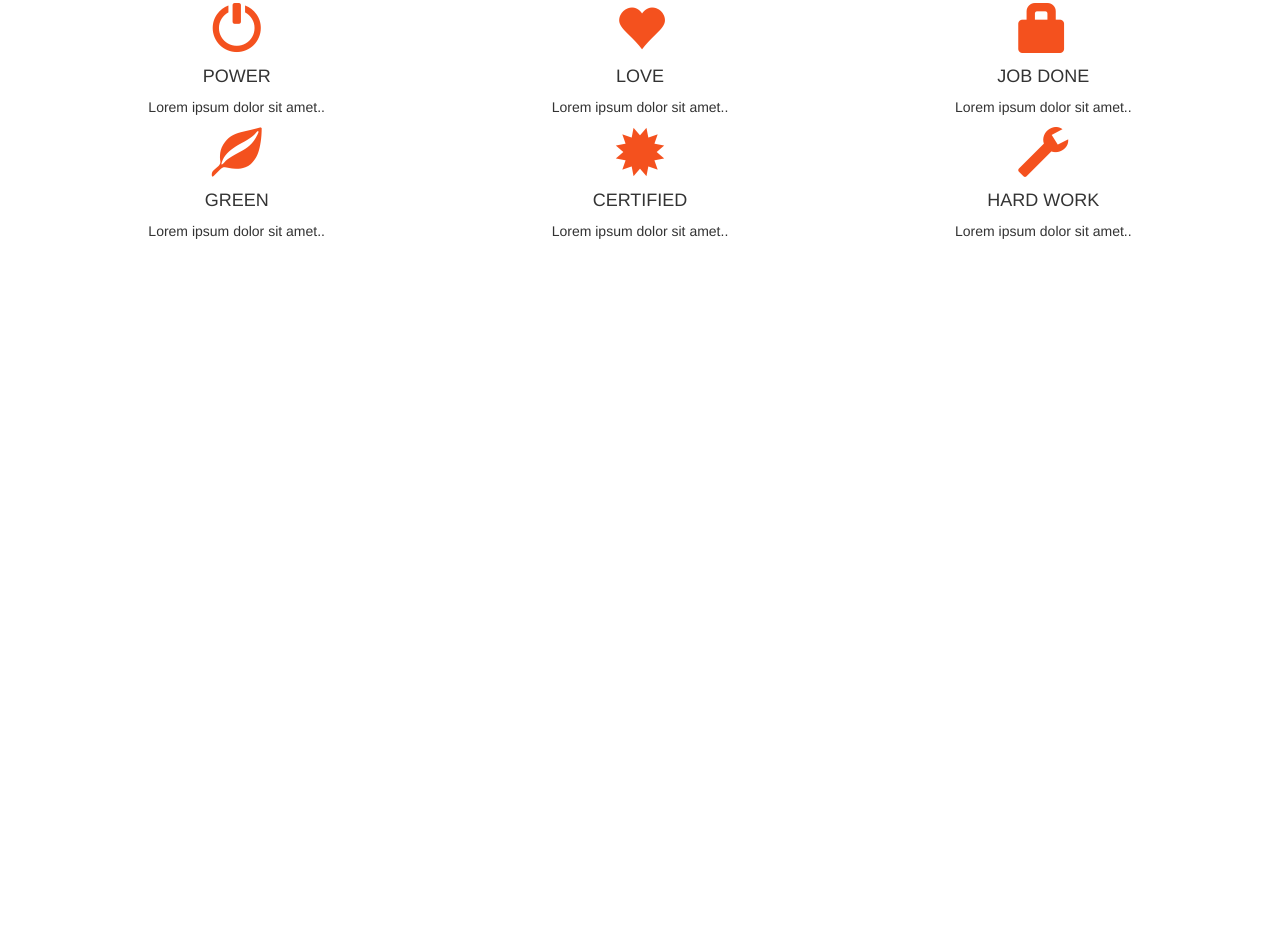
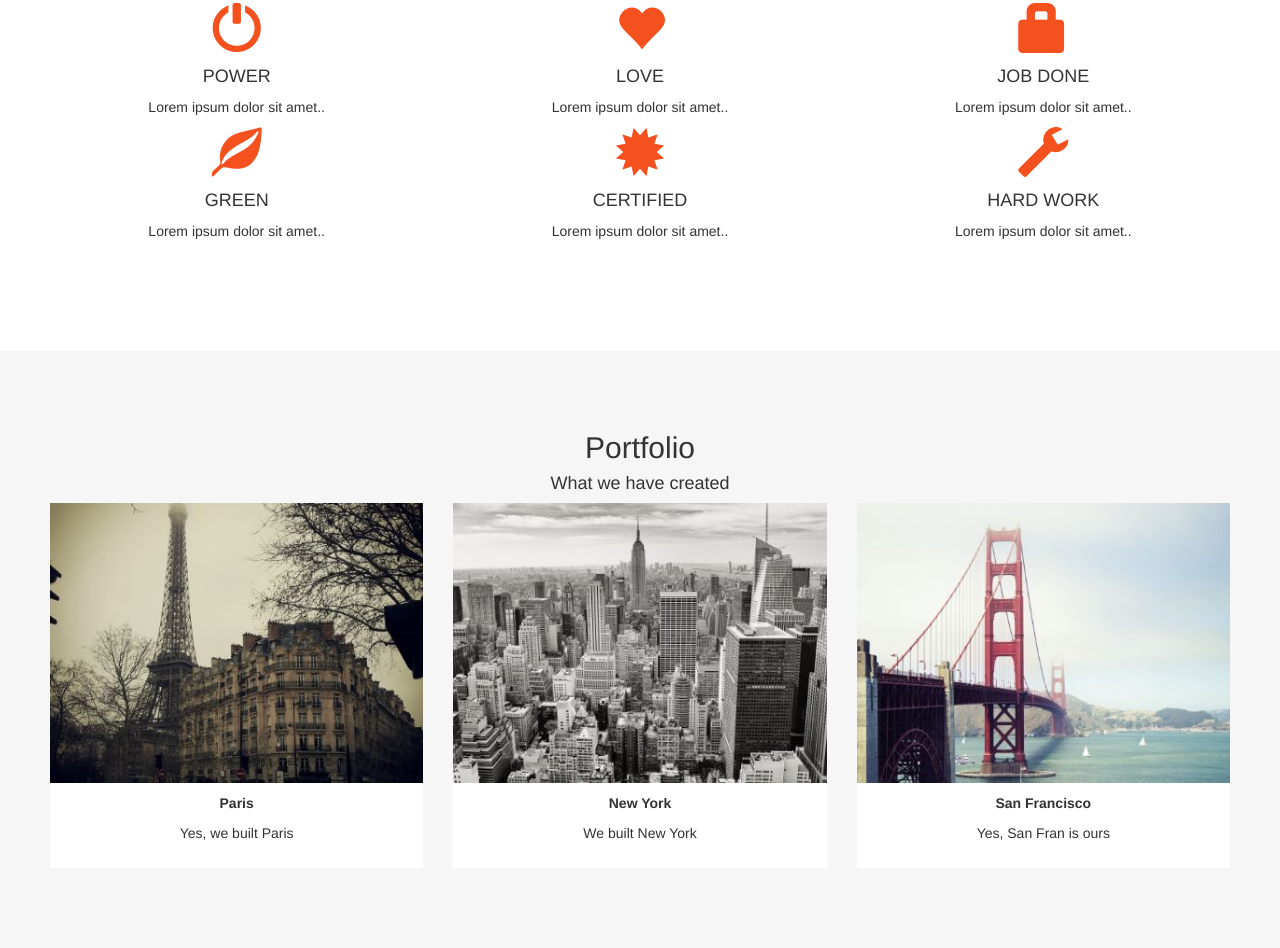
Before and after one commit to LeroyChristopherDunn/Bootstrap-Theme-Tutorial-2---Company, a plain HTML site: page index.html in a window 1280 px wide. Shown: the part 1224-2172 px from the top of the page. Before the commit the page ends 1575 px from the top, so only its background shows below. Drawn offline with nearby package versions, Linux system fonts and the light colour scheme.

Commit message:
Add container with styled image thumbnailed

```diff
--- a/index.html
+++ b/index.html
@@ -104,6 +104,38 @@
         <br>
     </div>
 
+    <div class="container-fluid text-center bg-grey">
+        <h2>Portfolio</h2>
+        <h4>What we have created</h4>
+        <div class="row text-center">
+            <div class="col-sm-4">
+                <div class="thumbnail">
+                    <img src="paris.jpg" alt="Paris">
+                    <p>
+                        <strong>Paris</strong>
+                    </p>
+                    <p>Yes, we built Paris</p>
+                </div>
+            </div>
+            <div class="col-sm-4">
+                <div class="thumbnail">
+                    <img src="newyork.jpg" alt="New York">
+                    <p>
+                        <strong>New York</strong>
+                    </p>
+                    <p>We built New York</p>
+                </div>
+            </div>
+            <div class="col-sm-4">
+                <div class="thumbnail">
+                    <img src="sanfran.jpg" alt="San Francisco">
+                    <p>
+                        <strong>San Francisco</strong>
+                    </p>
+                    <p>Yes, San Fran is ours</p>
+                </div>
+            </div>
+        </div>
     </div>
 
 </body>
--- a/stylesheet.css
+++ b/stylesheet.css
@@ -28,3 +28,15 @@
     color: #f4511e;
     font-size: 50px;
 }
+
+.thumbnail {
+    padding: 0 0 15px 0;
+    border: none;
+    border-radius: 0;
+}
+
+.thumbnail img {
+    width: 100%;
+    height: 100%;
+    margin-bottom: 10px;
+}
```
Also changed, not shown: newyork.jpg (added), paris.jpg (added), sanfran.jpg (added).
